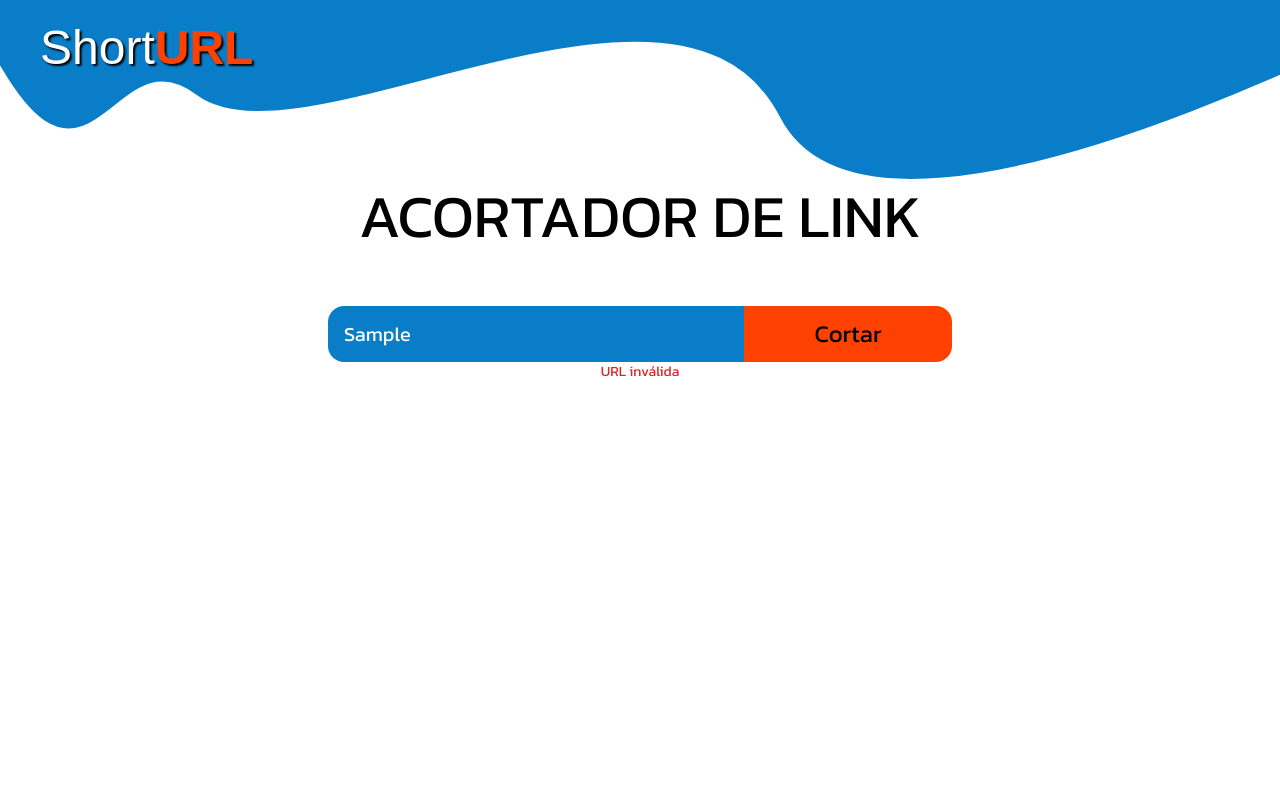
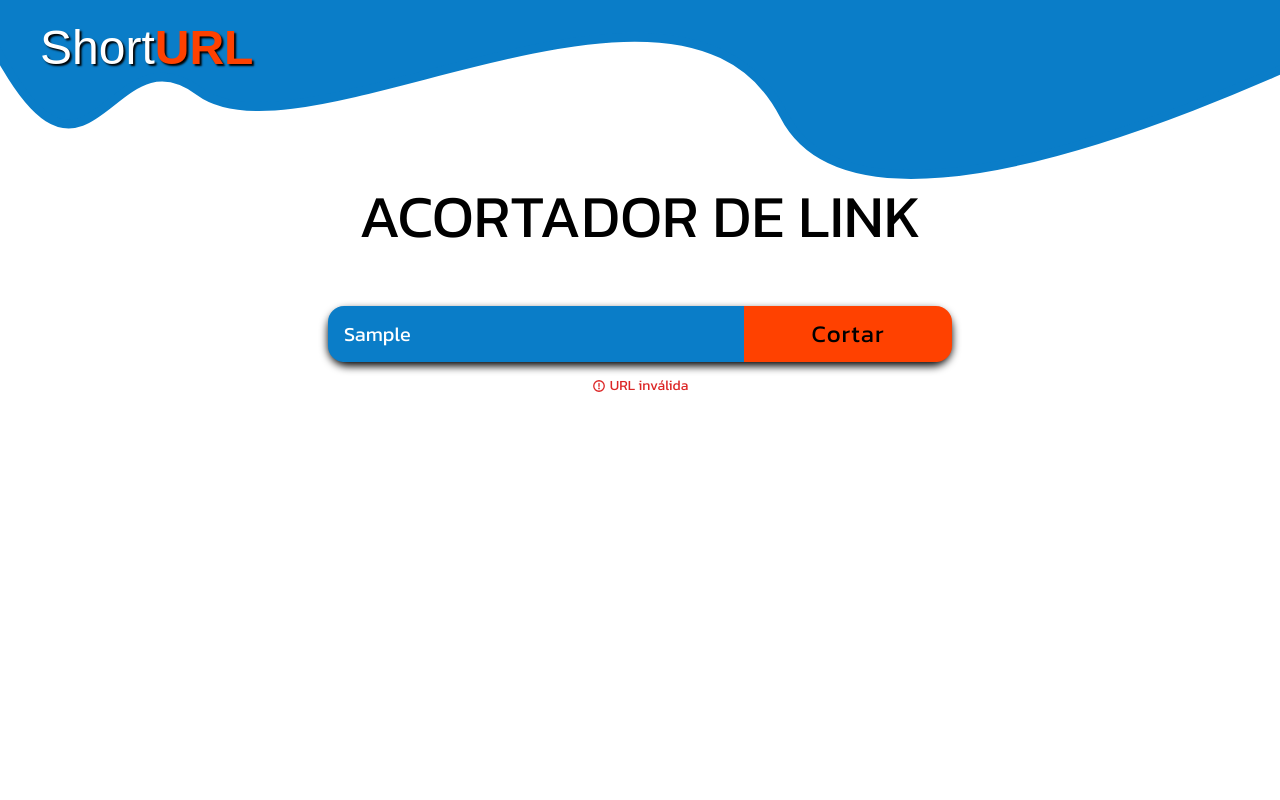
Before and after one commit to Agustin-Gonzalorena/shorturl, a Next.js app: page / in a window 1280 px wide. Both pictures are taken after typing "Sample" into the empty fields and a click on the button "Cortar". Shown: the top 800 px of the page. Built offline with nearby package versions, Linux system fonts and the light colour scheme; a web font is replaced by a local one.

Commit message:
Add react-icons to Footer and FormUrl components

```diff
--- a/app/components/Footer/Footer.jsx
+++ b/app/components/Footer/Footer.jsx
@@ -1,5 +1,6 @@
 import Image from "next/image";
 import React from "react";
+import { FaGithubAlt } from "react-icons/fa";
 
 const Footer = () => {
   return (
@@ -23,15 +24,16 @@ const Footer = () => {
       </div>
       <div className="flex justify-center text-sm pt-3 min-w-full gap-6 md:gap-12 flex-col items-center md:flex-row">
         <p className="md:w-[50%] text-right">copyright ©2024 shortUrl</p>
-        <p className="md:w-[50%]">
+        <p className="md:w-[50%] flex gap-1">
           Creado por{" "}
           <a
             href="https://github.com/Agustin-Gonzalorena"
             target="_blank"
             rel="noopener noreferrer"
-            className="font-bold hover:text-white"
+            className="font-bold hover:text-white flex items-center gap-1"
           >
             Agustin Gonzalorena
+            <FaGithubAlt />
           </a>
         </p>
       </div>
--- a/app/components/FormUrl/FormUrl.jsx
+++ b/app/components/FormUrl/FormUrl.jsx
@@ -1,5 +1,7 @@
 "use client";
 import React, { useState } from "react";
+import { PiWarningCircleBold } from "react-icons/pi";
+import { LuLink } from "react-icons/lu";
 
 const FormUrl = () => {
   const [urlSend, setUrlSend] = useState("");
@@ -58,6 +60,7 @@ const FormUrl = () => {
       <form action="POST" onSubmit={handleSubmit} className=" w-full h-14 flex">
         <input
           type="text"
+          ref={(inputRef) => inputRef && inputRef.focus()}
           name="urlSend"
           value={urlSend}
           onChange={(e) => setUrlSend(e.target.value)}
@@ -67,15 +70,15 @@ const FormUrl = () => {
         />
         {btnDisabled ? (
           <button
-            className="bg-[#FF4100] w-1/3 h-full rounded-r-2xl text-xl font-medium md:text-2xl  hover:border-2 hover:border-solid hover:border-opacity-100 hover:border-black  hover:text-white"
+            className="bg-[#FF4100] w-1/3 h-full rounded-r-2xl text-xl font-medium md:text-2xl hover:text-white"
             type="Submit"
             disabled
           >
-            Cortar
+            Cortar <LuLink />
           </button>
         ) : (
           <button
-            className="bg-[#FF4100] w-1/3 h-full rounded-r-2xl text-xl font-medium md:text-2xl  hover:border-2 hover:border-solid hover:border-opacity-100 hover:border-black  hover:text-white"
+            className="bg-[#FF4100] w-1/3 h-full rounded-r-2xl text-xl font-medium md:text-2xl hover:text-white"
             type="Submit"
           >
             Cortar
@@ -85,7 +88,10 @@ const FormUrl = () => {
       {urlAccept != null ? (
         <p className="h-12"></p>
       ) : (
-        <p className="text-red-600 text-sm h-12">URL inválida</p>
+        <p className="text-red-600 text-sm h-12 flex items-center gap-1">
+          <PiWarningCircleBold />
+          URL inválida
+        </p>
       )}
     </>
   );
--- a/app/globals.css
+++ b/app/globals.css
@@ -17,6 +17,28 @@ button:disabled {
   cursor: not-allowed;
   opacity: 0.5;
 }
+button {
+  border: none;
+  border-radius: 0px;
+  font-size: 14px;
+  letter-spacing: 1px;
+  cursor: pointer;
+  -webkit-transition: ease-out 0.4s;
+  -moz-transition: ease-out 0.4s;
+  transition: ease-out 0.5s;
+}
+
+button:hover {
+  box-shadow: inset 400px 0 0 0 #000000;
+  border: none;
+}
+form {
+  box-shadow: 0 4px 8px #000;
+  border-radius: 20px;
+}
+input:focus {
+  outline: none;
+}
 @media screen and (max-width: 768px) {
   .contain-curve {
     height: 45vw;
--- a/package.json
+++ b/package.json
@@ -14,7 +14,8 @@
     "mysql2": "^3.7.0",
     "next": "14.0.4",
     "react": "^18",
-    "react-dom": "^18"
+    "react-dom": "^18",
+    "react-icons": "^5.0.1"
   },
   "devDependencies": {
     "autoprefixer": "^10.0.1",
```
Also changed, not shown: 1 other file (tests, documents, lock files or other folders).
